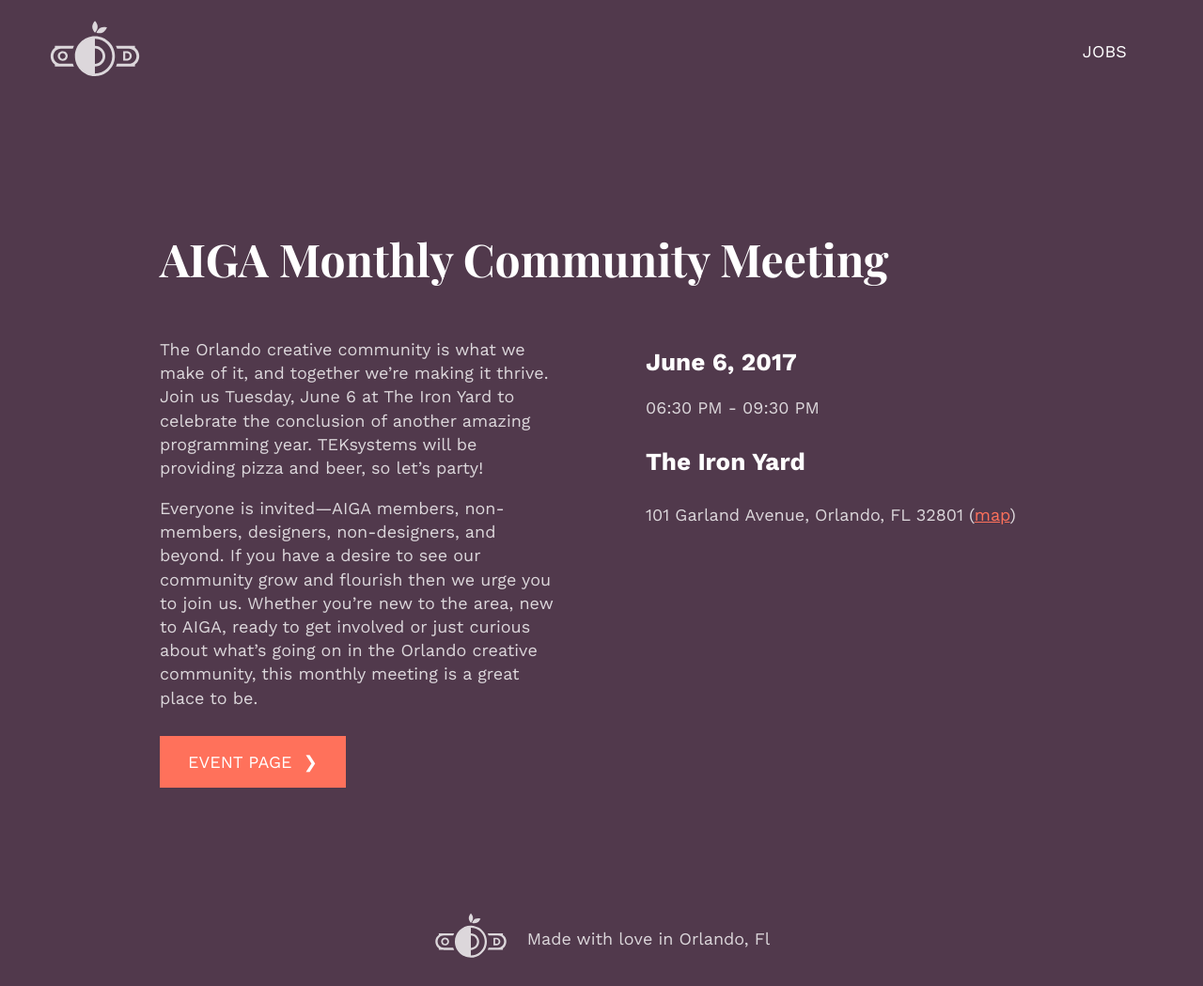
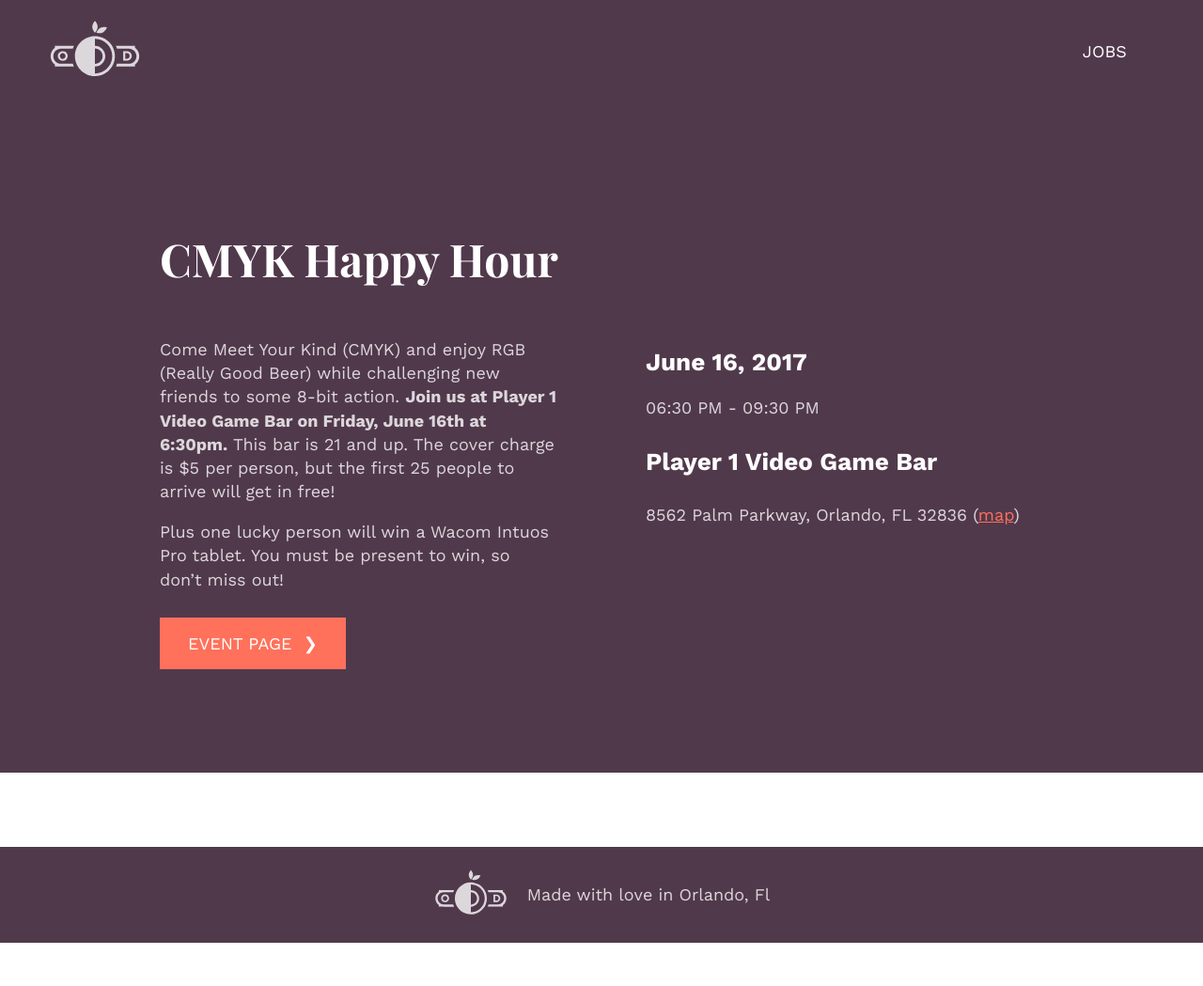
Before and after one commit to whosdustin/orlando-designers, a Jekyll site: the page built from _events/AIGA-Orlando.markdown, in a window 1280 px wide. Shown: the whole page at 94% size. Built offline with Jekyll 4.4.1, drawn with Linux system fonts in a browser that asks for light colours; comment, search, counter and statistics services are not loaded; after the commit the page ends 1003 px from its top, so only the background shows below that.

Commit message:
Updated Aiga Orlando

```diff
--- a/_events/AIGA-Orlando.markdown
+++ b/_events/AIGA-Orlando.markdown
@@ -1,12 +1,12 @@
 ---
-title: AIGA Monthly Community Meeting
-start_date: 2017-06-06 18:30:00 -04:00
-end_date: 2017-06-06 21:30:00 -04:00
-location_name: The Iron Yard
-address: 101 Garland Avenue, Orlando, FL 32801
-link: http://orlando.aiga.org/event/june-2017-community-meeting/
+title: CMYK Happy Hour
+start_date: 2017-06-16 18:30:00 -04:00
+end_date: 2017-06-16 21:30:00 -04:00
+location_name: Player 1 Video Game Bar
+address: 8562 Palm Parkway, Orlando, FL 32836
+link: http://orlando.aiga.org/event/cmyk-happy-hour-2/
 ---
 
-The Orlando creative community is what we make of it, and together we're making it thrive. Join us Tuesday, June 6 at The Iron Yard to celebrate the conclusion of another amazing programming year. TEKsystems will be providing pizza and beer, so let's party!
+Come Meet Your Kind (CMYK) and enjoy RGB (Really Good Beer) while challenging new friends to some 8-bit action. **Join us at Player 1 Video Game Bar on Friday, June 16th at 6:30pm.** This bar is 21 and up. The cover charge is $5 per person, but the first 25 people to arrive will get in free!
 
-Everyone is invited—AIGA members, non-members, designers, non-designers, and beyond. If you have a desire to see our community grow and flourish then we urge you to join us. Whether you're new to the area, new to AIGA, ready to get involved or just curious about what's going on in the Orlando creative community, this monthly meeting is a great place to be.
+Plus one lucky person will win a Wacom Intuos Pro tablet. You must be present to win, so don’t miss out!
```
